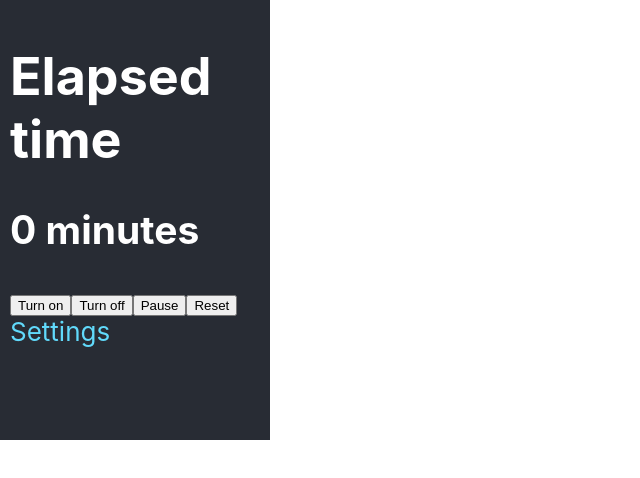
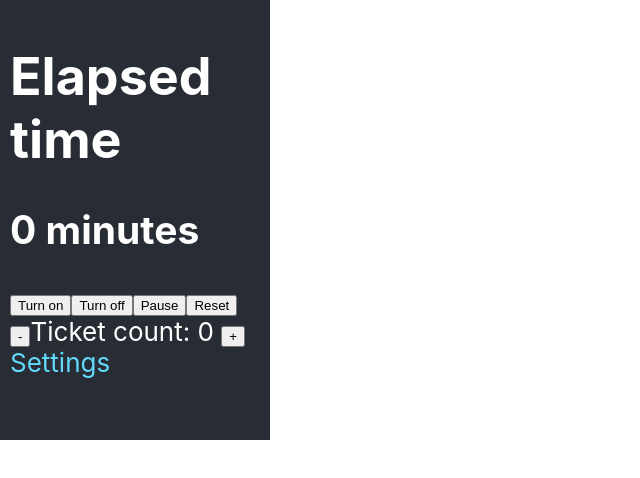
Before and after one commit to sandypockets/ticketer, a React (Create React App) app: page / in a window 1280 px wide. Shown: the top 478 px of the page, without its empty margins (0-640 px from the left). Built offline with nearby package versions, Linux system fonts and the light colour scheme.

Commit message:
Add ticket count

```diff
--- a/src/App.js
+++ b/src/App.js
@@ -6,11 +6,21 @@ import Settings from "./components/Settings";
 function App() {
   const [time, setTime] = useState()
   const [page, setPage] = useState('home')
+  const [ticketCount, setTicketCount] = useState()
 
   useEffect(() => {
     chrome.storage.local.get(['minutes'], function(result) {
       console.log("storage.local.minutes: ", result)
       setTime(result.minutes)
+    })
+    chrome.storage.local.get(['tickets'], function(result) {
+      console.log("storage.local.tickets: ", result)
+      if (result.tickets) {
+        setTicketCount(result.tickets)
+      } else {
+        setTicketCount(0)
+        chrome.storage.local.set({ tickets: 0 })
+      }
     })
   }, [])
 
@@ -47,9 +57,19 @@ function App() {
     setAlarm()
   }
 
+  const increaseTicketCount = () => {
+    chrome.storage.local.set({ tickets: ticketCount + 1 });
+    setTicketCount(ticketCount + 1);
+  }
+
+  const decreaseTicketCount = () => {
+    chrome.storage.local.set({ tickets: ticketCount - 1 });
+    setTicketCount(ticketCount - 1);
+  }
+
   return (
     <div className="app">
-      {page === 'home' && <Home time={time} handlePause={handlePause} handleOff={handleOff} handleOn={handleOn} setPage={setPage} handleReset={handleReset} />}
+      {page === 'home' && <Home ticketCount={ticketCount} increaseTicketCount={increaseTicketCount} decreaseTicketCount={decreaseTicketCount} time={time} handlePause={handlePause} handleOff={handleOff} handleOn={handleOn} setPage={setPage} handleReset={handleReset} />}
       {page === 'settings' && <Settings setPage={setPage} />}
     </div>
   );
--- a/src/components/Home.jsx
+++ b/src/components/Home.jsx
@@ -1,4 +1,4 @@
-export default function Home({ time, handleOn, handleOff, handlePause, setPage, handleReset }) {
+export default function Home({ ticketCount, increaseTicketCount, decreaseTicketCount, time, handleOn, handleOff, handlePause, setPage, handleReset }) {
   return (
     <>
       <h1>Elapsed time</h1>
@@ -16,6 +16,15 @@ export default function Home({ time, handleOn, handleOff, handlePause, setPage,
         Reset
       </button>
       <div>
+        <button onClick={decreaseTicketCount}>
+          -
+        </button>
+        <span>Ticket count: {ticketCount} </span>
+        <button onClick={increaseTicketCount}>
+          +
+        </button>
+      </div>
+      <div>
         <a onClick={() => setPage('settings')}>Settings</a>
       </div>
     </>
```
Also changed, not shown: public/background.js (+10 -0 lines).
